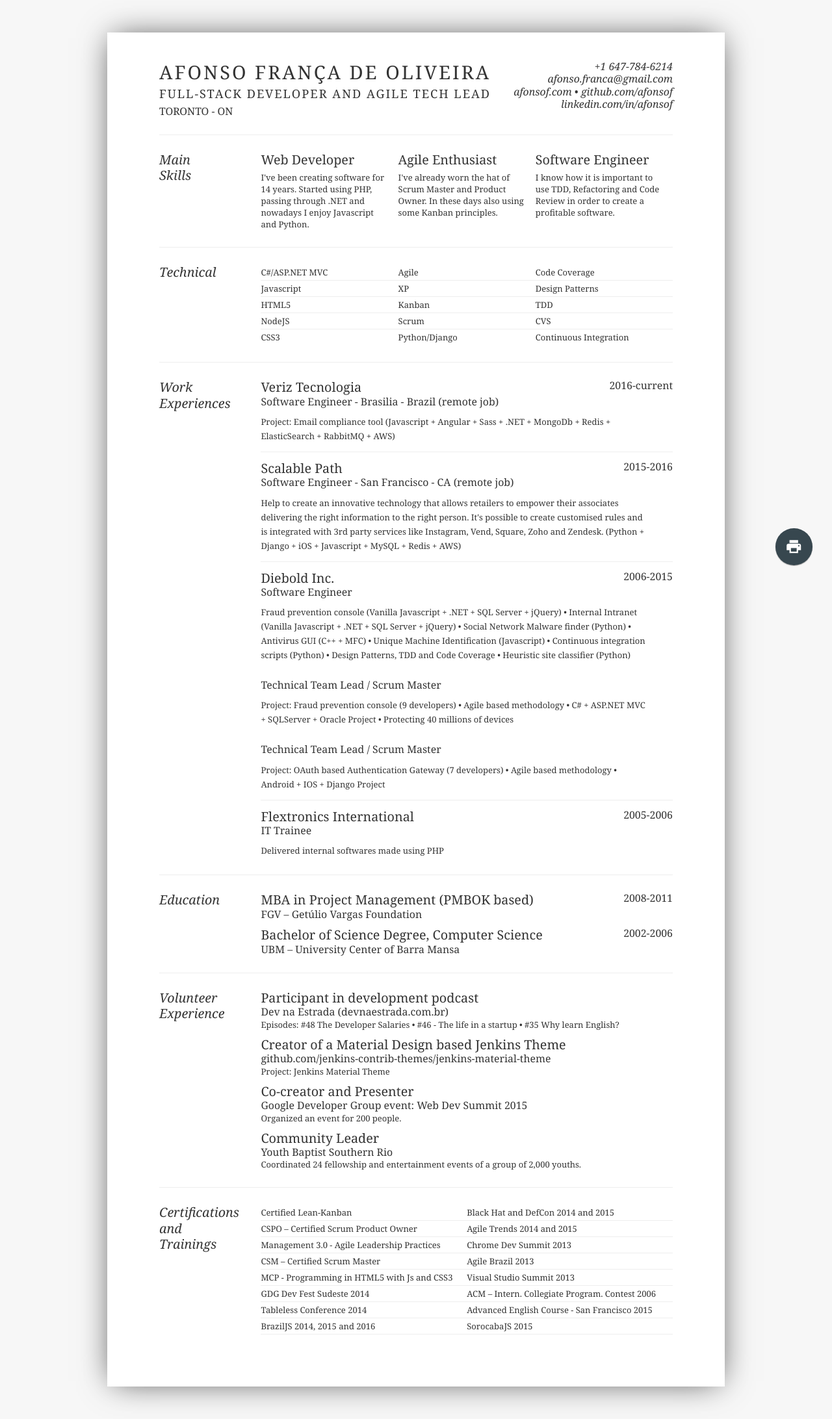
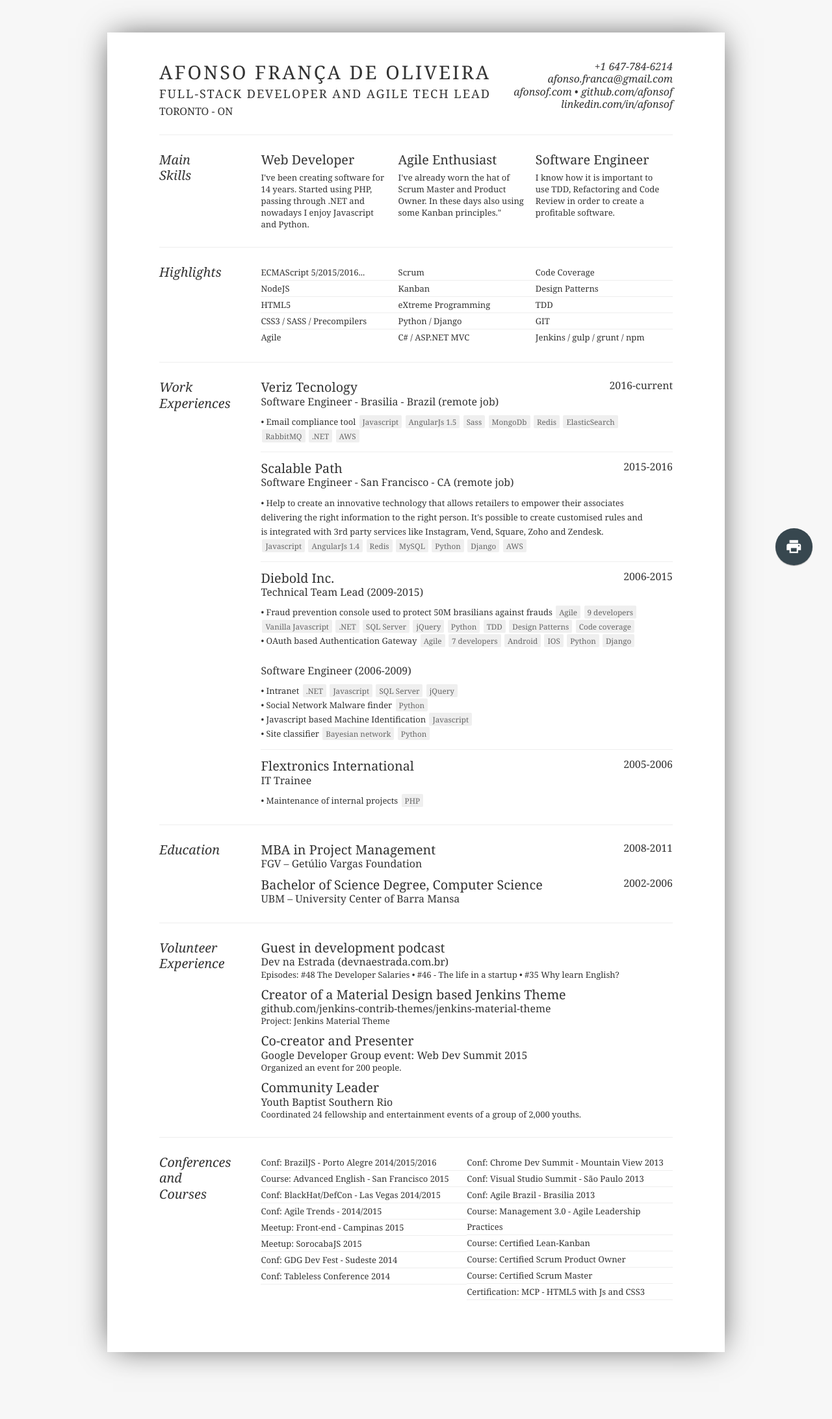
Before and after one commit to afonsof/afonsof.github.io, a Jekyll site: the page built from resume.html, in a window 1280 px wide. Shown: the whole page at 65% size. Built offline with Jekyll 4.4.1, drawn with Linux system fonts in a browser that asks for light colours; after the commit the page ends 2131 px from its top, so only the background shows below that.

```diff
--- a/_data/resume.yml
+++ b/_data/resume.yml
@@ -6,10 +6,10 @@
   <a href=\"http://afonsof.com\">afonsof.com</a> • <a href=\"https://github.com/afonsof\">github.com/afonsof</a><br>
   <a href=\"https://linkedin.com/in/afonsof\">linkedin.com/in/afonsof</a>"
 
-  tagline: "Hi, I'm Afonso, a curious 32-year-old man who lives in Toronto and
-            works as Full-Stack developer at the great startup associate.io!"
+  tagline: Hi, I'm Afonso, a curious 32-year-old man who lives in Toronto and
+           works as Full-Stack developer at the great startup associate.io!
 
-  intro: "I love coding and I've been doing this since I was a teenager. The first time I created a program,
+  intro: I love coding and I've been doing this since I was a teenager. The first time I created a program,
           I was trying to build a RPG within Excel.
 
           Nowadays my job is a little different, but it's still fun.
@@ -17,156 +17,198 @@
           I'm also an MBA in Project Management from <a href=\"http://fgv.br\">FGV</a> and
           graduated in Computer Science at <a href=\"http://ubm.br/\">UBM</a>.
 
-          Here you can know more about me and my job. Enjoy!"
+          Here you can know more about me and my job. Enjoy!
 
   sections:
 
-    - title:  "Main Skills"
-      type: "keyValuePair"
-      layout: "titled3Columns"
+    - title:  Main Skills
+      type: keyValuePair
+      layout: titled3Columns
       items:
-        - key: "Web Developer" # since 2002 in the college
-          value: "I've been creating software for 14 years.
-                  Started using <b>PHP</b>, passing through <b>.NET</b> and
-                  nowadays I enjoy <b>Javascript</b> and <b>Python</b>."
-          icon: "full-stack.svg"
+        - key: Web Developer # since 2002 in the college
+          value: I've been creating software for 14 years. Started using <b>PHP</b>, passing through <b>.NET</b> and
+                 nowadays I enjoy <b>Javascript</b> and <b>Python</b>.
+          icon: full-stack.svg
 
-        - key: "Agile Enthusiast"
-          value: "I've already worn the hat of <b>Scrum Master</b> and <b>Product Owner</b>.
-                  In these days also using some <b>Kanban</b> principles."
-          icon: "agile.svg"
+        - key: Agile Enthusiast
+          value: I've already worn the hat of <b>Scrum Master</b> and <b>Product Owner</b>.
+                 In these days also using some <b>Kanban</b> principles."
+          icon: agile.svg
 
-        - key: "Software Engineer"
-          value: "I know how it is important to use <b>TDD</b>, <b>Refactoring</b> and <b>Code Review</b>
-                  in order to create a profitable software."
-          icon: "engineering.svg"
+        - key: Software Engineer
+          value: I know how it is important to use <b>TDD</b>, <b>Refactoring</b> and <b>Code Review</b>
+                 in order to create a profitable software.
+          icon: engineering.svg
 
-    - title: "Technical"
-      type: "array"
-      layout: "list3Columns"
+    - title: Highlights
+      type: array
+      layout: list3Columns
       items:
-        - "C#/ASP.NET MVC"
-        - "Javascript"
-        - "HTML5"
-        - "NodeJS"
-        - "CSS3"
-        - "Agile"
-        - "XP"
-        - "Kanban"
-        - "Scrum"
-        - "Python/Django"
-        - "Code Coverage"
-        - "Design Patterns"
-        - "TDD"
-        - "CVS"
-        - "Continuous Integration"
+        - ECMAScript 5/2015/2016...
+        - NodeJS
+        - HTML5
+        - CSS3 / SASS / Precompilers
+        - Agile
+        - Scrum
+        - Kanban
+        - eXtreme Programming
+        - Python / Django
+        - C# / ASP.NET MVC
+        - Code Coverage
+        - Design Patterns
+        - TDD
+        - GIT
+        - Jenkins / gulp / grunt / npm
 
 
-    - title: "Work Experiences"
-      type: "occupationList"
-      layout: "work"
+    - title: Work Experiences
+      type: occupationList
+      layout: work
       items:
-        - organization: "Veriz Tecnologia"
-          period: "2016-current"
-          location: ""
+        - organization: Veriz Tecnology
+          period: 2016-current
           occupations:
-            - title: "Software Engineer - Brasilia - Brazil (remote job)"
+            - title: Software Engineer - Brasilia - Brazil (remote job)
               tasks:
-                - "Project: Email compliance tool (Javascript + Angular + Sass + .NET + MongoDb + Redis + ElasticSearch + RabbitMQ + AWS)"
+                - title: Email compliance tool
+                  tags:
+                    - Javascript
+                    - AngularJs 1.5
+                    - Sass
+                    - MongoDb
+                    - Redis
+                    - ElasticSearch
+                    - RabbitMQ
+                    - .NET
+                    - AWS
 
-        - organization: "Scalable Path"
-          period: "2015-2016"
-          location: ""
+        - organization: Scalable Path
+          period: 2015-2016
           occupations:
-            - title: "Software Engineer - San Francisco - CA (remote job)"
+            - title: Software Engineer - San Francisco - CA (remote job)
               tasks:
-                - "Help to create an innovative technology that allows retailers to empower their associates delivering the right information to the right person. It's possible to create customised rules and is integrated with 3rd party services like Instagram, Vend, Square, Zoho and Zendesk. (Python + Django + iOS + Javascript + MySQL + Redis + AWS)"
+                - title: Help to create an innovative technology
+                         that allows retailers to empower their associates
+                         delivering the right information to the right person.
+                         It's possible to create customised rules
+                         and is integrated with 3rd party services
+                         like Instagram, Vend, Square, Zoho and Zendesk.
+                  tags:
+                    - Javascript
+                    - AngularJs 1.4
+                    - Redis
+                    - MySQL
+                    - Python
+                    - Django
+                    - AWS
 
-        - organization: "Diebold Inc."
-          period: "2006-2015"
-          location: "São Paulo -  Brazil"
+        - organization: Diebold Inc.
+          period: 2006-2015
+          location: São Paulo -  Brazil
           occupations:
-            - title: "Software Engineer"
+            - title: Technical Team Lead (2009-2015)
               tasks:
-                - "Fraud prevention console (Vanilla Javascript + .NET + SQL Server + jQuery)"
-                - "Internal Intranet (Vanilla Javascript + .NET + SQL Server + jQuery)"
-                - "Social Network Malware finder (Python)"
-                - "Antivirus GUI (C++ + MFC)"
-                - "Unique Machine Identification (Javascript)"
-                - "Continuous integration scripts (Python)"
-                - "Design Patterns, TDD and Code Coverage"
-                - "Heuristic site classifier (Python)"
-            - title: "Technical Team Lead /  Scrum Master"
+                - title: Fraud prevention console used to protect 50M brasilians against frauds
+                  tags:
+                    - Agile
+                    - 9 developers
+                    - Vanilla Javascript
+                    - .NET
+                    - SQL Server
+                    - jQuery
+                    - Python
+                    - TDD
+                    - Design Patterns
+                    - Code coverage
+                - title: OAuth based Authentication Gateway
+                  tags:
+                    - Agile
+                    - 7 developers
+                    - Android
+                    - IOS
+                    - Python
+                    - Django
+
+            - title: Software Engineer (2006-2009)
               tasks:
-                - "Project: Fraud prevention console (9 developers)"
-                - "Agile based methodology"
-                - "C# + ASP.NET MVC + SQLServer + Oracle Project"
-                - "Protecting 40 millions of devices"
-            - title: "Technical Team Lead / Scrum Master"
+                - title: Intranet
+                  tags:
+                    - .NET
+                    - Javascript
+                    - SQL Server
+                    - jQuery
+
+                - title: Social Network Malware finder
+                  tags: Python
+
+                - title: Javascript based Machine Identification
+                  tags: Javascript
+
+                - title: Site classifier
+                  tags:
+                    - Bayesian network
+                    - Python
+
+        - organization: Flextronics International
+          period: 2005-2006
+          occupations:
+            - title: IT Trainee
               tasks:
-                - "Project: OAuth based Authentication Gateway (7 developers)"
-                - "Agile based methodology"
-                - "Android + IOS + Django Project"
-
-        - organization: "Flextronics International"
-          period: "2005-2006"
-          occupations:
-            - title: "IT Trainee"
-              tasks:
-                - "Delivered internal softwares made using PHP"
+                - title: Maintenance of internal projects
+                  tags: PHP
 
 
-    - title: "Education"
-      type: "occupationList"
-      layout: "education"
+    - title: Education
+      type: occupationList
+      layout: education
       items:
-        - period: "2008-2011"
-          title: "MBA in Project Management (PMBOK based)"
-          organization: "FGV – Getúlio Vargas Foundation"
+        - period: 2008-2011
+          title: MBA in Project Management
+          organization: FGV – Getúlio Vargas Foundation
 
-        - period: "2002-2006"
-          title: "Bachelor of Science Degree, Computer Science"
-          organization: "UBM – University Center of Barra Mansa"
+        - period: 2002-2006
+          title: Bachelor of Science Degree, Computer Science
+          organization: UBM – University Center of Barra Mansa
 
 
-    - title: "Volunteer Experience"
-      type: "occupationList"
-      layout: "volunteer"
+    - title: Volunteer Experience
+      type: occupationList
+      layout: volunteer
       items:
-        - title: "Participant in development podcast"
-          organization: "Dev na Estrada (devnaestrada.com.br)"
+        - title: Guest in development podcast
+          organization: Dev na Estrada (devnaestrada.com.br)
           content: "Episodes: #48 The Developer Salaries • #46 - The life in a startup • #35 Why learn English?"
 
-        - title: "Creator of a Material Design based Jenkins Theme"
-          organization: "github.com/jenkins-contrib-themes/jenkins-material-theme"
+        - title: Creator of a Material Design based Jenkins Theme
+          organization: github.com/jenkins-contrib-themes/jenkins-material-theme
           content: "Project: Jenkins Material Theme"
 
-        - title: "Co-creator and Presenter"
+        - title: Co-creator and Presenter
           organization: "Google Developer Group event: Web Dev Summit 2015"
-          content: "Organized an event for 200 people."
+          content: Organized an event for 200 people.
 
-        - title: "Community Leader"
-          organization: "Youth Baptist Southern Rio"
-          content: "Coordinated 24 fellowship and entertainment events of a group of 2,000 youths."
+        - title: Community Leader
+          organization: Youth Baptist Southern Rio
+          content: Coordinated 24 fellowship and entertainment events of a group of 2,000 youths.
 
 
-    - title: "Certifications and Trainings"
-      type: "array"
-      layout: "list2Columns"
+    - title: Conferences and Courses
+      type: array
+      layout: list2Columns
       items:
-        - "Certified Lean-Kanban"
-        - "CSPO – Certified Scrum Product Owner"
-        - "Management 3.0 - Agile Leadership Practices"
-        - "CSM – Certified Scrum Master"
-        - "MCP - Programming in HTML5 with Js and CSS3"
-        - "GDG Dev Fest Sudeste 2014"
-        - "Tableless Conference 2014"
-        - "BrazilJS 2014, 2015 and 2016"
-        - "Black Hat and DefCon 2014 and 2015"
-        - "Agile Trends 2014 and 2015"
-        - "Chrome Dev Summit 2013"
-        - "Agile Brazil 2013"
-        - "Visual Studio Summit 2013"
-        - "ACM – Intern. Collegiate Program. Contest 2006"
-        - "Advanced English Course - San Francisco 2015"
-        - "SorocabaJS 2015"
+        - "Conf: BrazilJS - Porto Alegre 2014/2015/2016"
+        - "Course: Advanced English - San Francisco 2015"
+        - "Conf: BlackHat/DefCon - Las Vegas 2014/2015"
+        - "Conf: Agile Trends - 2014/2015"
+        - "Meetup: Front-end - Campinas 2015"
+        - "Meetup: SorocabaJS 2015"
+        - "Conf: GDG Dev Fest - Sudeste 2014"
+        - "Conf: Tableless Conference 2014"
+        - "Conf: Chrome Dev Summit - Mountain View 2013"
+        - "Conf: Visual Studio Summit - São Paulo 2013"
+        - "Conf: Agile Brazil - Brasilia 2013"
+        - "Course: Management 3.0 - Agile Leadership Practices"
+        - "Course: Certified Lean-Kanban"
+        - "Course: Certified Scrum Product Owner"
+        - "Course: Certified Scrum Master"
+        - "Certification: MCP - HTML5 with Js and CSS3"
--- a/resume.html
+++ b/resume.html
@@ -262,6 +262,16 @@ permalink: /resume/
             text-decoration: none;
         }
 
+        .tag{
+            border-radius: 2px;
+            padding: 2px 5px;
+            margin-left: 2px;
+            color: #666;
+            background-color: #efefef;
+            white-space:nowrap;
+            font-size: 90%;
+        }
+
         .btn-print {
             position: fixed;
             right: 30px;
@@ -280,6 +290,17 @@ permalink: /resume/
 
             .btn {
                 display: none;
+            }
+
+            .tag{
+                border-radius: 2px;
+                padding: 2px 5px;
+                margin-left: 2px;
+                color: #666;
+                background-color: #efefef;
+                white-space:nowrap;
+                font-size: 90%;
+                -webkit-print-color-adjust: exact;
             }
         }
 
@@ -456,10 +477,13 @@ permalink: /resume/
                         <h3>{{ occupation.title }}</h3>
                         <p>
                             {% for task in occupation.tasks %}
-                            {% if forloop.index0 != 0 %}
-                            •
-                            {% endif %}
-                            {{ task }}
+                                {% if forloop.index0 != 0 %}
+                                <br>
+                                {% endif %}
+                                • {{ task.title }}
+                                {% for tag in task.tags %}
+                                    <span class="tag">{{ tag}}</span>
+                                {% endfor %}
                             {% endfor %}
                         </p>
                     </div>
```
